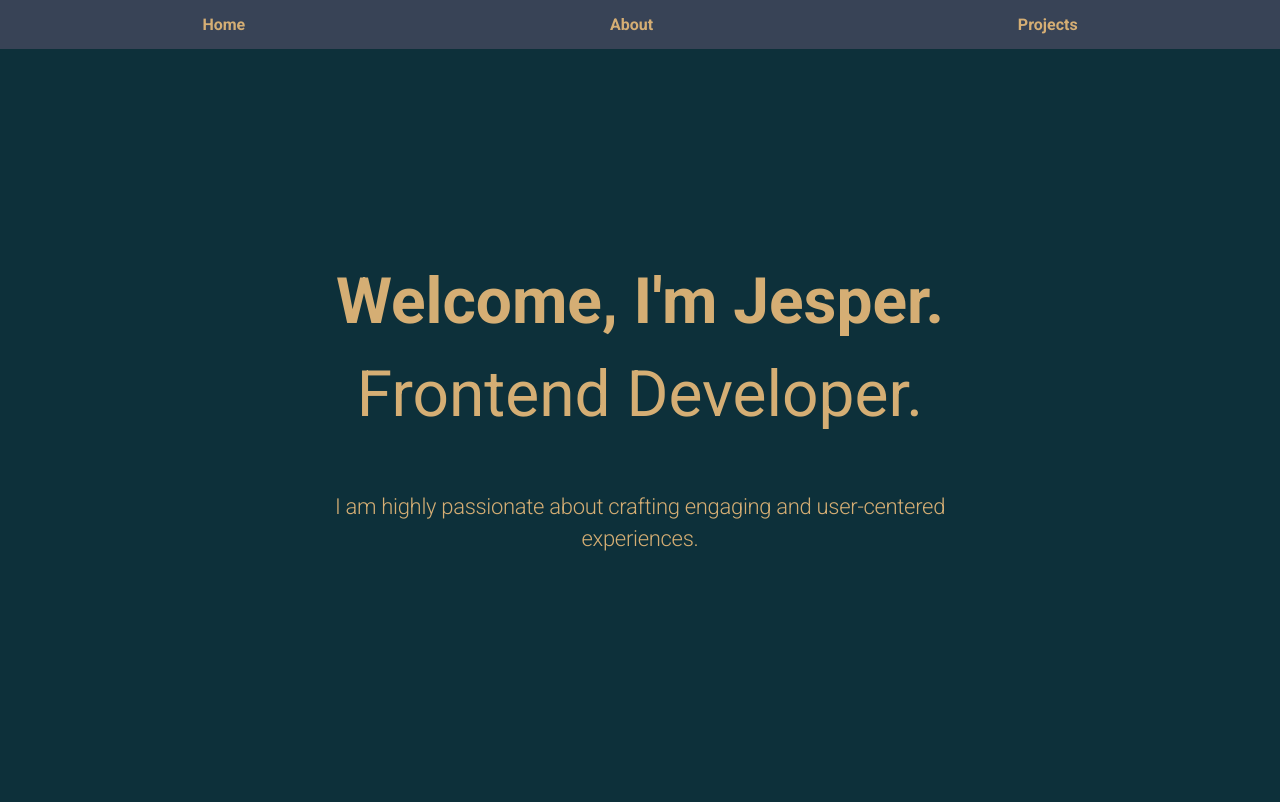
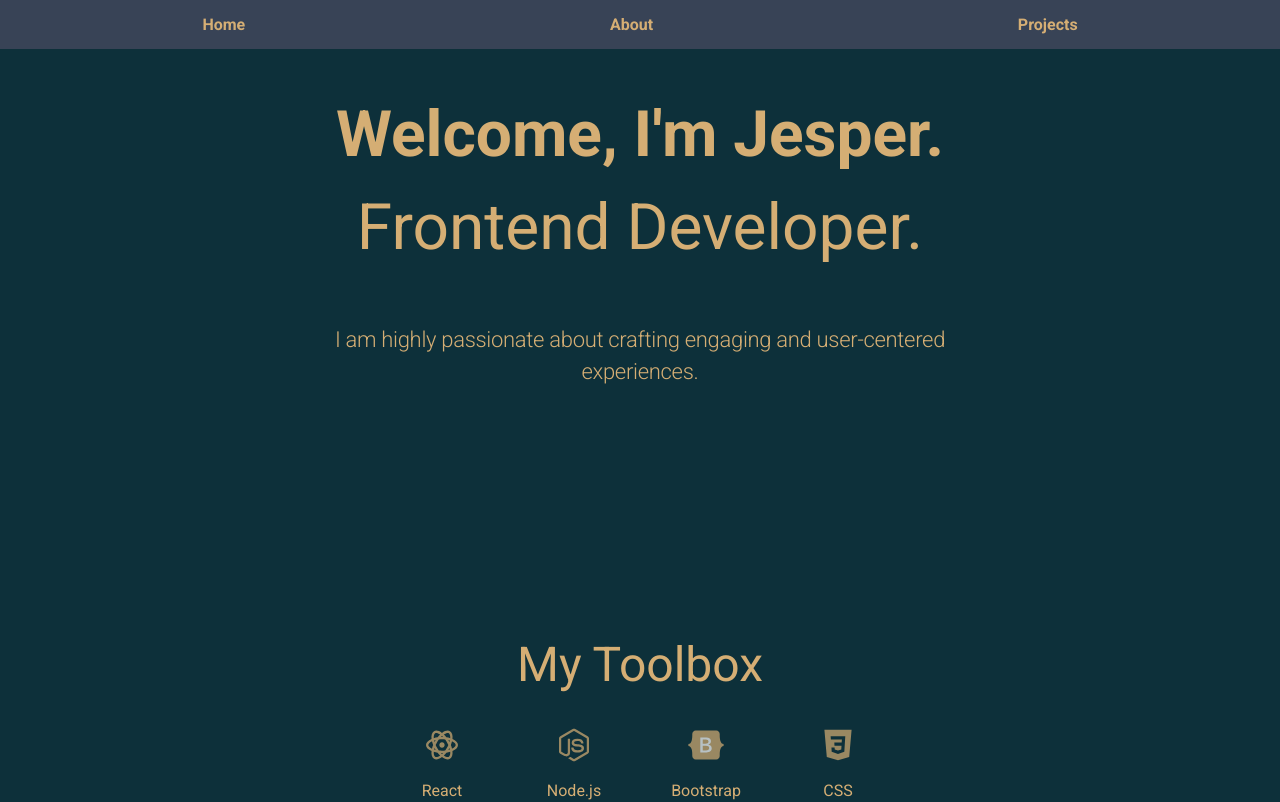
Before and after one commit to jesperkling/portfolio, a React (Vite) app: page / in a window 1280 px wide. Shown: the top 802 px of the page. Built offline with nearby package versions, Linux system fonts and the light colour scheme; the HTML template or start-up script is replaced by a standard one.

Commit message:
Changed section to classname on media queries also.

```diff
--- a/src/components/tools/tools.scss
+++ b/src/components/tools/tools.scss
@@ -40,7 +40,7 @@
 }
 
 @media (min-width: 640px) {
-  section {
+  .toolbox-container {
     min-height: 80vh;
     h3 {
       font-size: 48px;
```
